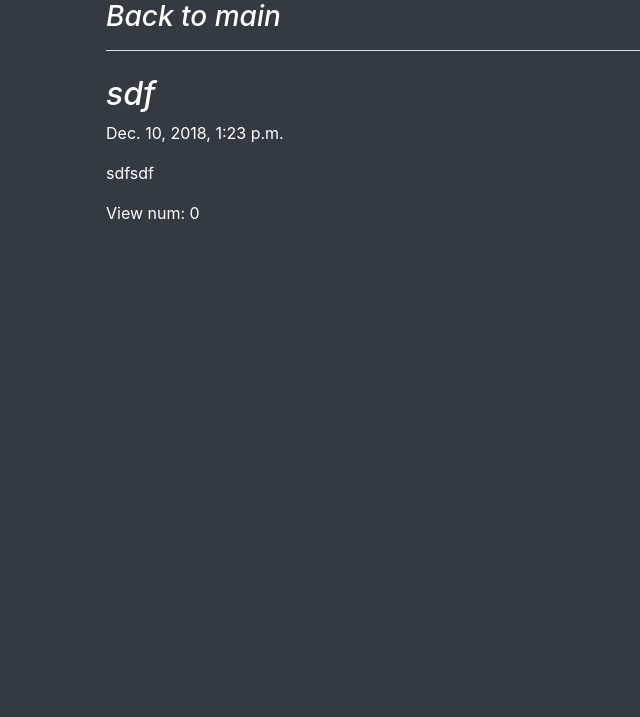
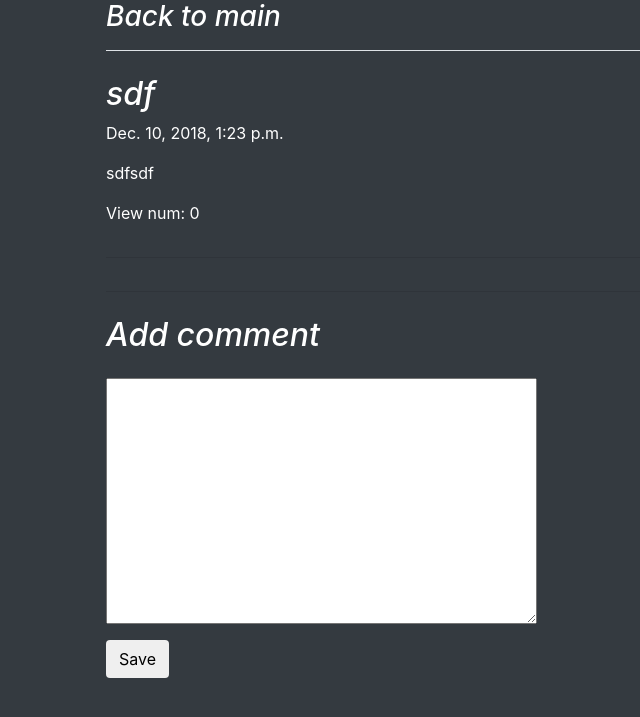
Before and after one commit to Xenobyte42/py_hw8, a Django app: a page that uses blog/blog_platform/templates/post.html in a window 1280 px wide. Shown: the top 717 px of the page, without its empty margins (69-709 px from the left). Run offline with Django 3.2, Linux system fonts and the light colour scheme; data comes from the database, SQL or seed files in the repository; both versions use the stored data as it was after the commit; some libraries are stand-ins or nearby versions.

Commit message:
add comments template, comments forms

```diff
--- a/blog/blog_platform/forms.py
+++ b/blog/blog_platform/forms.py
@@ -1,10 +1,17 @@
 from django import forms
 
-from .models import Post
+from .models import *
 
 
 class PostForm(forms.ModelForm):
 
     class Meta:
         model = Post
-        fields = ('theme', 'description', 'text')
+        fields = ('theme', 'description', 'text',)
+
+
+class CommentForm(forms.ModelForm):
+
+    class Meta:
+        model = Comment
+        fields = ('text',)
--- a/blog/blog_platform/models.py
+++ b/blog/blog_platform/models.py
@@ -15,6 +15,12 @@ class PostManager(models.Manager):
         return post
 
 
+class CommentManager(models.Manager):
+
+    def get_comments(self, post):
+        return post.comment.all()
+
+
 class Post(models.Model):
     objects = PostManager()
 
@@ -27,5 +33,7 @@ class Post(models.Model):
 
 
 class Comment(models.Model):
-    text = models.CharField(max_length=200, verbose_name='Comment sample')
-    blog = models.ForeignKey(to='Post', on_delete=models.SET_NULL, null=True)
+    objects = CommentManager()
+
+    text = models.TextField(max_length=200, verbose_name='')
+    blog = models.ForeignKey(to='Post', on_delete=models.SET_NULL, null=True, related_name='comment')
--- /dev/null
+++ b/blog/blog_platform/templates/comment.html
@@ -0,0 +1,3 @@
+<div class="card flex-md-row mb-4 shadow-sm h-md-250">
+    <p class="blog-post-meta text-dark ml-4">{{ comment.text }}</p>
+</div>
--- a/blog/blog_platform/templates/post.html
+++ b/blog/blog_platform/templates/post.html
@@ -18,6 +18,28 @@
             </div>
         </div>
     </div>
+
+    <hr>
+
+    <div class="col-md-6 ml-4">
+        {% for comment in comments %}
+            {% with comment as comment %}
+                {% include 'comment.html' %}
+            {% endwith %}
+        {% endfor %}
+    </div>
+
+    <hr>
+
+    <div class="mt-4">
+        <h2 class="blog-post-title font-italic mb-4">Add comment</h2>
+        <form method="POST" class="post-form">
+            {% csrf_token %}
+            {{ form.as_p }}
+            <button type="submit" class="save btn btn-default">Save</button>
+        </form>
+    </div>
+
 </main>
 
 {% endblock %}
--- a/blog/blog_platform/views.py
+++ b/blog/blog_platform/views.py
@@ -36,7 +36,20 @@ def new_post(request):
 
 def post(request, post_name):
     post = Post.objects.get_post(post_name)
-    context = {'post': post}
+
+    comments = Comment.objects.get_comments(post)
+
+    if request.method == "POST":
+        form = CommentForm(request.POST)
+        if form.is_valid():
+            comment = form.save(commit=False)
+            comment.blog = post
+            comment.save()
+
+            return redirect('post', post_name=post_name)
+    else:
+        form = CommentForm()
+    context = {'post': post, 'comments': comments, 'form': form}
     return render(request, POST_HTML, context)
 
 def post_theme(request, post_theme):
```
Also changed, not shown: blog/db.sqlite3.
